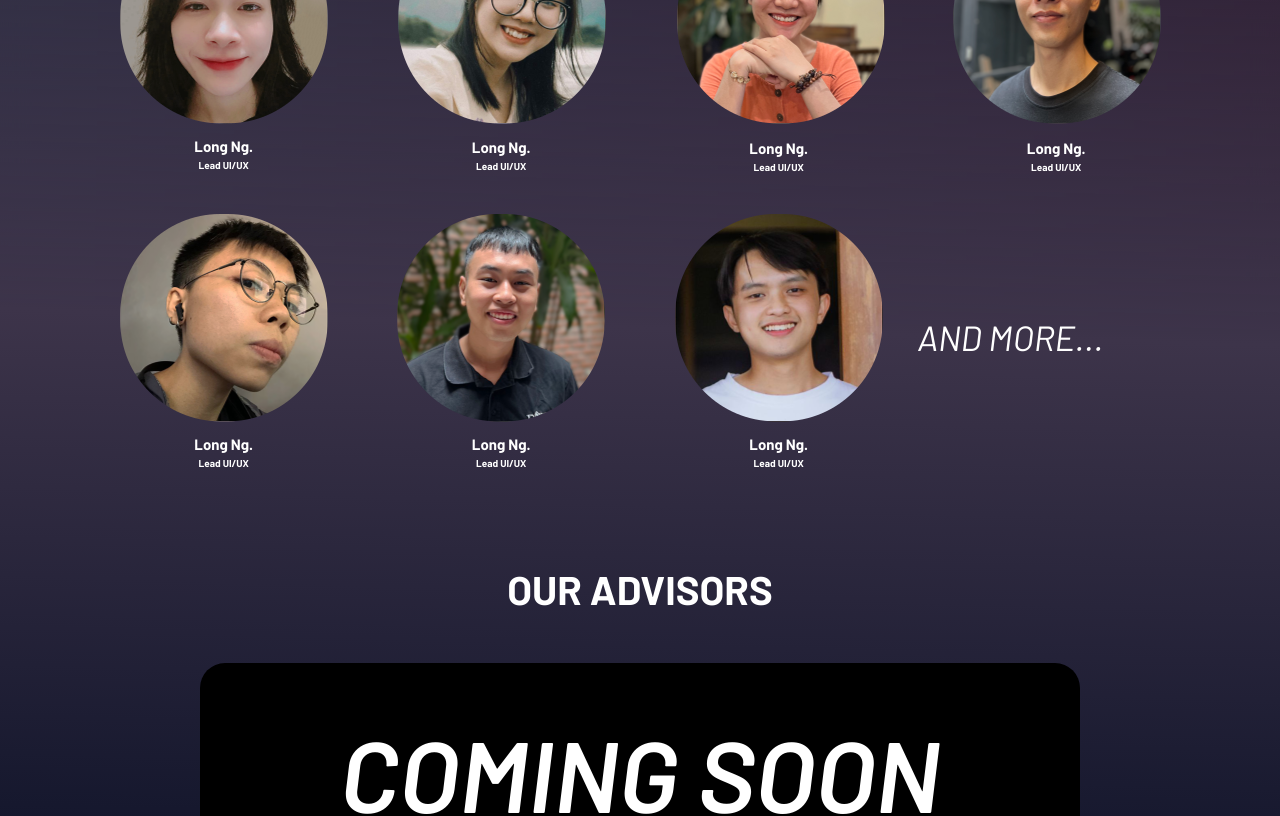
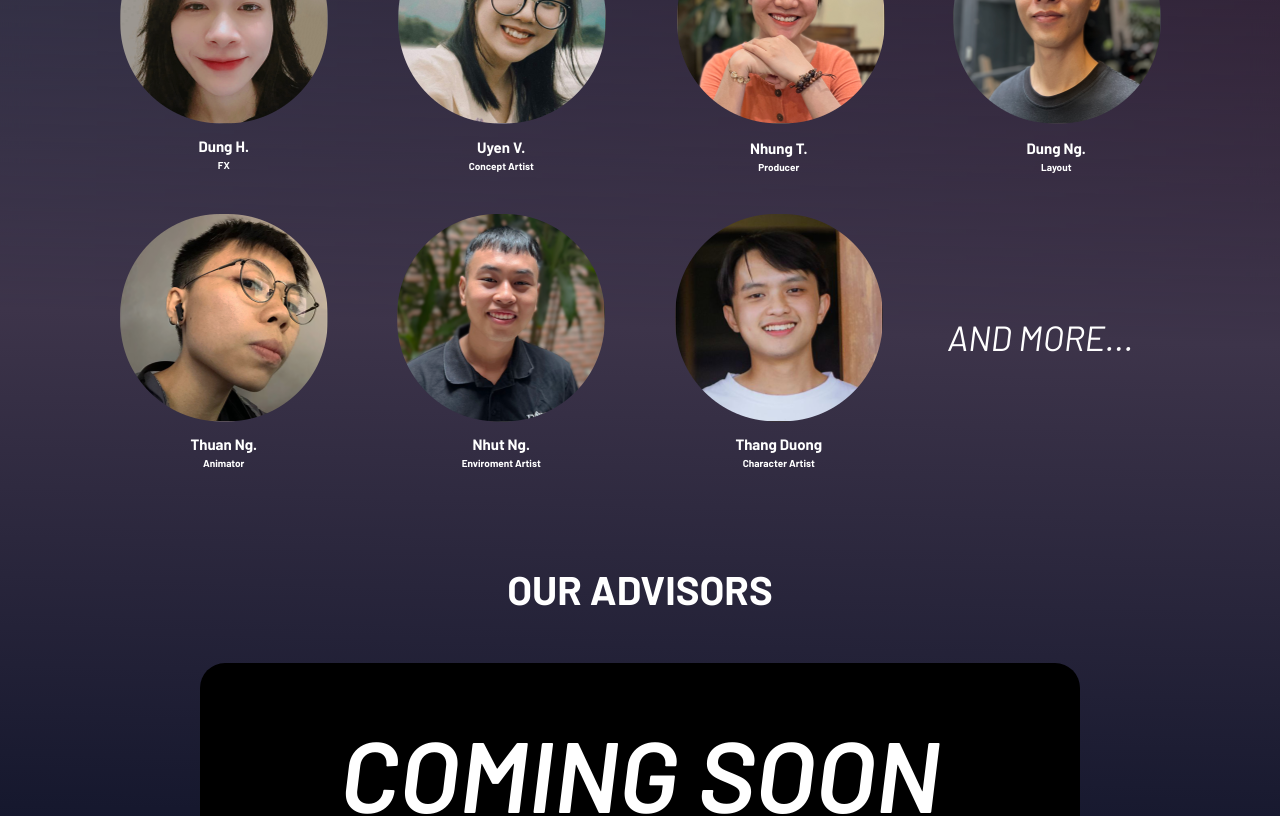
Before and after one commit to nhannt97/NFT-landing-page, a React (Create React App) app in the folder client/: page /team in a window 1280 px wide. Shown: the part 1660-2476 px from the top of the page. Built offline with nearby package versions, Linux system fonts and the light colour scheme.

Commit message:
team fix 2

```diff
--- a/client/src/pages/team/index.js
+++ b/client/src/pages/team/index.js
@@ -63,38 +63,38 @@ export default function Team() {
             </div>
             <div class="content-ourteam-detail">
               <img src="images/team/Rectangle 143-8.png" alt="img error" />
-              <div id="name">Long Ng.</div>
-              <div id="job-title">Lead UI/UX</div>
+              <div id="name">Dung H.</div>
+              <div id="job-title">FX</div>
             </div>
             <div class="content-ourteam-detail">
               <img src="images/team/Group 128.png" alt="img error" />
-              <div id="name">Long Ng.</div>
-              <div id="job-title">Lead UI/UX</div>
+              <div id="name">Uyen V.</div>
+              <div id="job-title">Concept Artist</div>
             </div>
             <div class="content-ourteam-detail">
               <img src="images/team/Group 127.png" alt="img error" />
-              <div id="name">Long Ng.</div>
-              <div id="job-title">Lead UI/UX</div>
+              <div id="name">Nhung T.</div>
+              <div id="job-title">Producer</div>
             </div>
             <div class="content-ourteam-detail">
               <img src="images/team/Group 129.png" alt="img error" />
-              <div id="name">Long Ng.</div>
-              <div id="job-title">Lead UI/UX</div>
+              <div id="name">Dung Ng.</div>
+              <div id="job-title">Layout</div>
             </div>
             <div class="content-ourteam-detail">
               <img src="images/team/Rectangle 143-9.png" alt="img error" />
-              <div id="name">Long Ng.</div>
-              <div id="job-title">Lead UI/UX</div>
+              <div id="name">Thuan Ng.</div>
+              <div id="job-title">Animator</div>
             </div>
             <div class="content-ourteam-detail">
               <img src="images/team/Rectangle 143-10.png" alt="img error" />
-              <div id="name">Long Ng.</div>
-              <div id="job-title">Lead UI/UX</div>
+              <div id="name">Nhut Ng.</div>
+              <div id="job-title">Enviroment Artist</div>
             </div>
             <div class="content-ourteam-detail">
               <img src="images/team/Rectangle 143-11.png" alt="img error" />
-              <div id="name">Long Ng.</div>
-              <div id="job-title">Lead UI/UX</div>
+              <div id="name">Thang Duong</div>
+              <div id="job-title">Character Artist</div>
             </div>
             <div id="andMore">AND MORE...</div>
           </div>
@@ -170,7 +170,7 @@ export default function Team() {
               <div id="culu-art-station">CULU ARTWORK</div>
             </div>
             <div id="concept-art-by-text">
-              <div class="px-5 text-left">We encourage artists to use their talents where they have the most impact. In addition to helping us stay small, they may have the opportunity to work on a project they weren't originally supposed to work with. Of course, our artists always are consulted first and w ill take an active role in the decision-making processes. As part of our main Concept artists, congratulations. We thank you for your invaluable contribution. May these contributions pave the way for our game’s success.
+              <div class="px-5 text-left">We encourage artists to use their talents where they have the most impact. In addition to helping us stay small, they may have the opportunity to work on a project they weren't originally supposed to work with. Of course, our artists always are consulted first and will take an active role in the decision-making processes. As part of our main Concept artists, congratulations. We thank you for your invaluable contribution. May these contributions pave the way for our game’s success.
                 <br></br>
                 <br></br>
                 Your colleagues trust you to do what is best and appropriate for our promising game, Rise of Immortals.
--- a/client/src/pages/team/style.css
+++ b/client/src/pages/team/style.css
@@ -132,6 +132,7 @@
   font: 400 italic 35px 'Barlow';
   display: flex;
   align-items: center;
+  padding-left: 30px;
 }
 
 #team .content-ourAdvisors {
```
